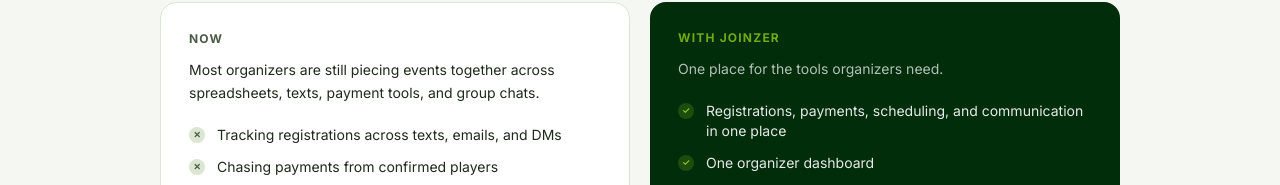
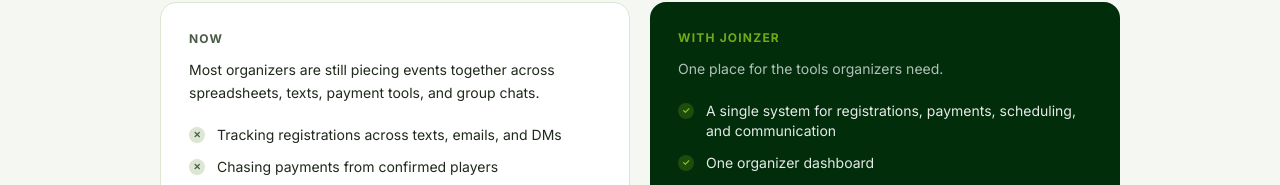
Before and after one commit to suidgma/joinzer, a Next.js app: page /organizers in a window 1280 px wide. Shown: the part 767-952 px from the top of the page. Built offline with nearby package versions, Linux system fonts and the light colour scheme; no server answers.

Commit message:
chore(organizers): update first With Joinzer bullet

```diff
--- a/components/landing/OrganizerOperationsSection.tsx
+++ b/components/landing/OrganizerOperationsSection.tsx
@@ -7,7 +7,7 @@
 ]
 
 const joinzerPoints = [
-  'Registrations, payments, scheduling, and communication in one place',
+  'A single system for registrations, payments, scheduling, and communication',
   'One organizer dashboard',
   'Built-in registrations and payments',
   'Brackets, scheduling, and updates in one workflow',
```
